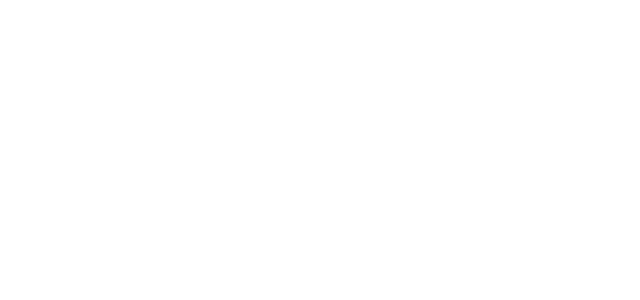
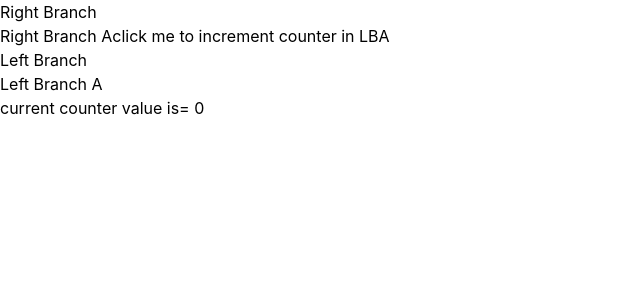
Before and after one commit to NataliaScrypnichenko/react-2026, a React (Vite) app: page / in a window 1280 px wide. Shown: the top 300 px of the page, without its empty margins (0-640 px from the left). Built offline with nearby package versions, Linux system fonts and the light colour scheme.

Commit message:
useContext

```diff
--- a/src/App.tsx
+++ b/src/App.tsx
@@ -1,10 +1,36 @@
 import './App.css'
+import RightBranch from "./component/RightBranch.tsx";
+import LeftBranch from "./component/LeftBranch.tsx";
+import {init, MyContext} from "./context/MyContext.tsx";
+import {useState} from "react";
 
 function App() {
-
+//основне сховище знаходиться на рівні АРР там де контекст визначає свій рівень
+    const [counter, setCounter] = useState<number>(init.counterValue)//cюди
+                                                   // визначаємо дефолтне значення нуль або init.counterValue
 
   return (
     <>
+        {/*Обгортаємо всі компоненти які будуть ділити або шерити це сховище.
+        Буде пропса value={init} і це діятиме тільки в одному випадку на отримання даних на считування даних із counterValue
+         Зараз ми змінюємо данні
+         якщо я хочу використовувати контекст в якості сховища мені потрібно обов'язково зав'язувати його
+          на стейті і зав'язуіати його цілком.то бто дефолтне значення useState те що лежить у мене на рівні MyContext
+          мого дефолтного обёэта .Відповідно сюди counter буде підтягувати оновлене значення і щойно він буде оновлюватися
+           і в контекстт буде впроваджувати кожного разу оновлене значення.Відповідно якщо тут впровадженно
+           оновлене значення, то це означає що Left Branch A там деми доступаємося до контексту і витягуємо counterValue
+           то ми витягаємо поточне значення от сюда  counterValue:counter,
+         */}
+        <MyContext.Provider value={{
+            counterValue:counter,
+            increment:(obj)=>{
+                setCounter(++obj);
+                console.log(obj)
+            }
+        }} >
+            <RightBranch/>
+            <LeftBranch/>
+        </MyContext.Provider>
 
     </>
   )
--- /dev/null
+++ b/src/component/LeftBranch.tsx
@@ -0,0 +1,12 @@
+import LeftBranchA from "./LeftBranchA.tsx";
+
+const LeftBranch = () => {
+    return (
+        <div>
+            Left Branch
+            <LeftBranchA/>
+        </div>
+    );
+};
+
+export default LeftBranch;
--- /dev/null
+++ b/src/component/LeftBranchA.tsx
@@ -0,0 +1,19 @@
+import {useContext} from "react";
+import {MyContext} from "../context/MyContext.tsx";
+
+const LeftBranchA = () => {
+    //зчитуємо контекст counterValue
+
+    const {counterValue} = useContext(MyContext);
+
+    return (
+        <div>
+            Left Branch A
+            <p>
+                current counter value is= {counterValue}
+            </p>
+        </div>
+    );
+};
+
+export default LeftBranchA;
--- /dev/null
+++ b/src/component/RightBranch.tsx
@@ -0,0 +1,14 @@
+import RightBranchA from "./RightBranchA.tsx";
+
+const RightBranch = () => {
+    return (
+        <div>
+            Right Branch
+            <p>
+                <RightBranchA/>
+            </p>
+        </div>
+    );
+};
+
+export default RightBranch;
--- /dev/null
+++ b/src/component/RightBranchA.tsx
@@ -0,0 +1,20 @@
+import {useContext} from "react";
+import {MyContext} from "../context/MyContext.tsx";
+
+const RightBranchA = () => {
+
+    const {counterValue,increment} = useContext(MyContext);
+
+    return (
+        <div>
+            Right Branch A
+            {/*функція викликає increment оскільки він передається через провайдез value= то через
+             хук useContext який дозволяє нам доступитися */}
+            <button onClick={()=>{
+                  increment(counterValue);
+            }}>click me to increment counter in LBA</button>
+        </div>
+    );
+};
+
+export default RightBranchA;
--- /dev/null
+++ b/src/context/MyContext.tsx
@@ -0,0 +1,21 @@
+//створюємо сховище в межах якого між собою компоненти зможуть один з одним ділитися інформацією
+import {createContext} from "react";
+
+//тут буде кнопка з лічильником яка буде міняти інформацію в зовсім іншому компоненті
+type MyContextType={
+    counterValue:number,
+    increment:(obj:number)=>void,//функція яка нічого не повертає просто модель
+};
+
+export const init = {
+    // typescript і зараз -описуємо тут і в іншому місці
+    counterValue:0,
+    increment:()=>{
+
+    },
+};
+
+// функція повинна бути типізована і вній повиний бути об'єкт дефолтний
+export const MyContext = createContext<MyContextType>(init);//1=викликала функцію
+// яка створює сховище для наших об'єктів..2=MyContextType=вказали який тип даних буде лежати в середині..
+// 3=init= вказали йому дефолтне значення
```
